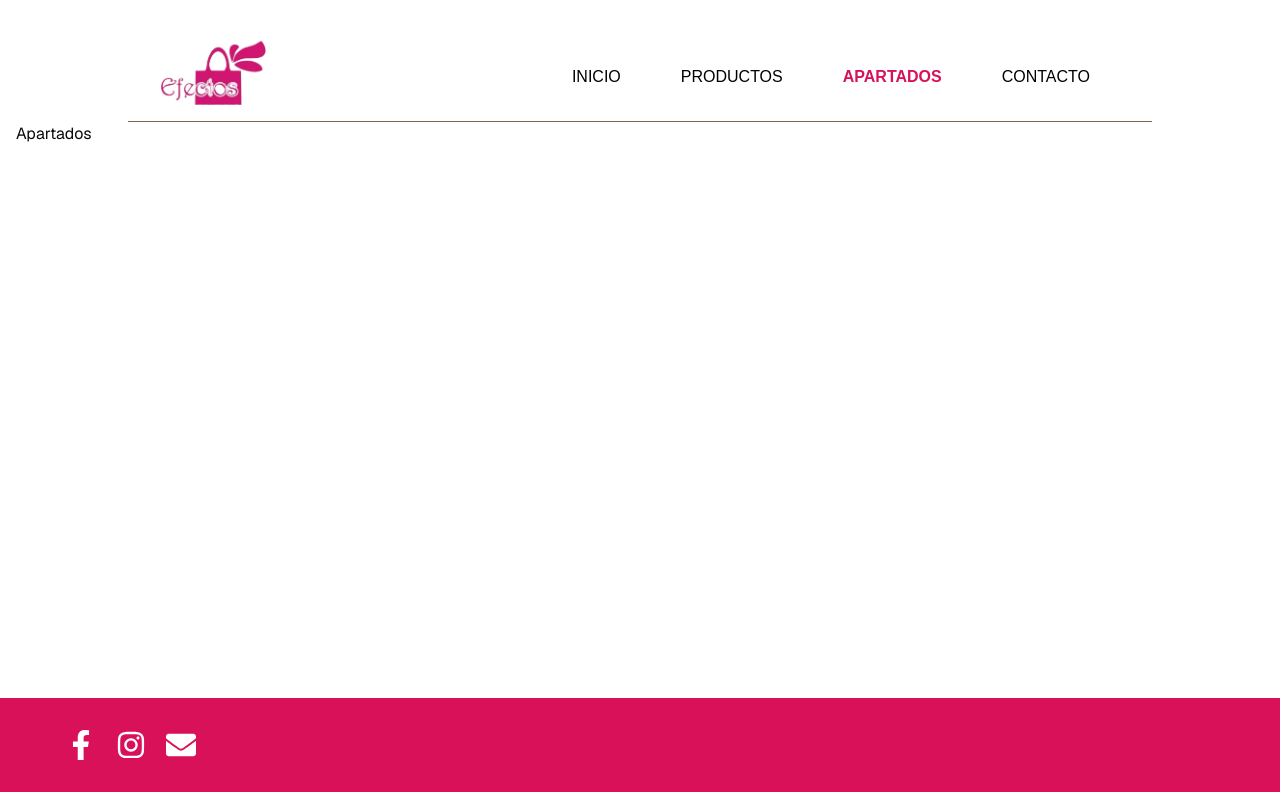
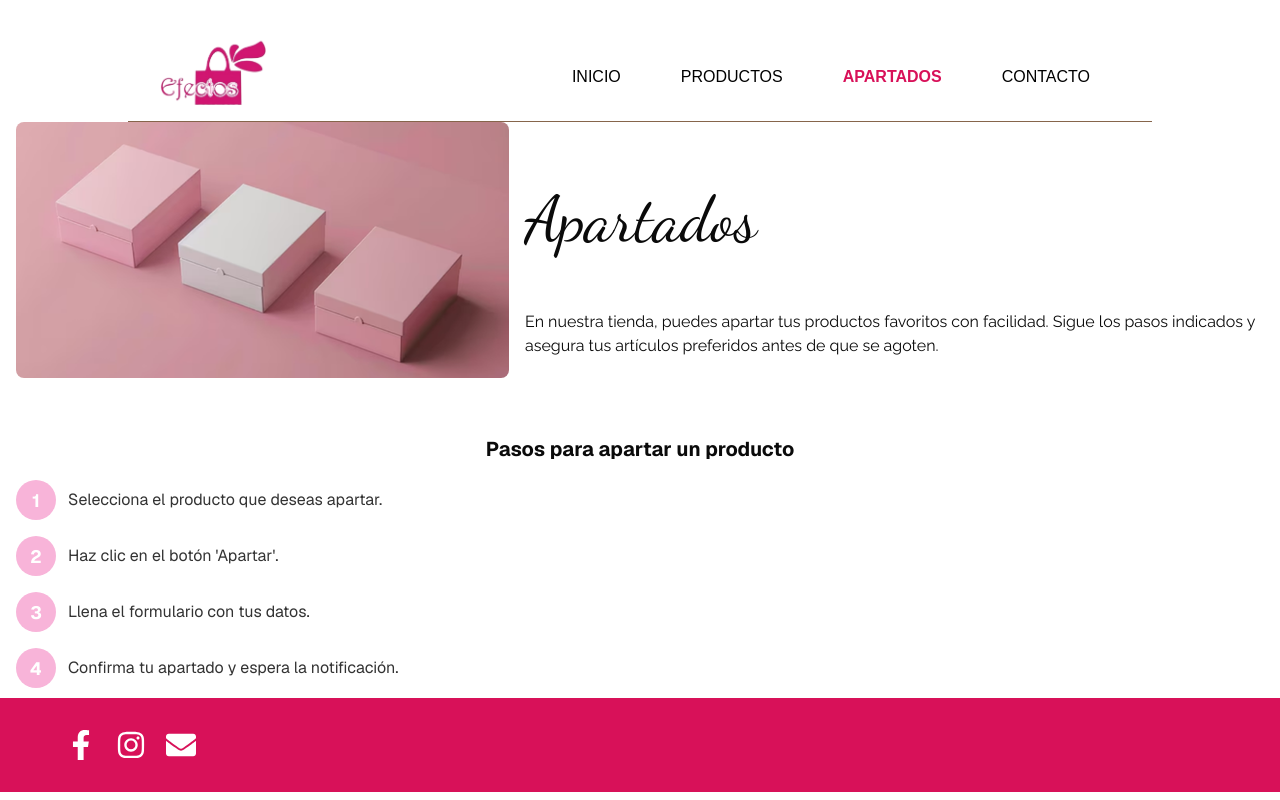
Before and after one commit to AdanYairJS/EfectosWebsite, a Next.js app: page /apartados in a window 1280 px wide. Built offline with nearby package versions, Linux system fonts and the light colour scheme; a web font is replaced by a local one.

Commit message:
Primera version de la pagina de apartados, adicion de estilos a la pagina de productos

```diff
--- a/app/apartados/page.tsx
+++ b/app/apartados/page.tsx
@@ -1,10 +1,45 @@
-import styles from '../styles/Productos.module.css'
+import styles from "../styles/Apartados.module.css";
 
 export default async function Index() {
+  const steps = [
+    "Selecciona el producto que deseas apartar.",
+    "Haz clic en el botón 'Apartar'.",
+    "Llena el formulario con tus datos.",
+    "Confirma tu apartado y espera la notificación.",
+  ];
+
   return (
     <>
       <main className="flex-1 flex flex-col gap-6 px-4">
-          <h2 className={styles.textofancy}>Apartados</h2>
+        <section className={styles.section}>
+          <div className={styles.imageTextContainer}>
+            <img
+              src="apartados/apartados.png"
+              alt="Apartados"
+              className={styles.image}
+            />
+            <div className={styles.textContainer}>
+              <h2 className={styles.title}>Apartados</h2>
+              <p className={styles.paragraph}>
+                En nuestra tienda, puedes apartar tus productos favoritos con
+                facilidad. Sigue los pasos indicados y asegura tus artículos
+                preferidos antes de que se agoten.
+              </p>
+            </div>
+          </div>
+        </section>
+
+        <section className={styles.stepsSection}>
+          <h3 className={styles.stepsTitle}>Pasos para apartar un producto</h3>
+          <ul className={styles.stepsList}>
+            {steps.map((step, index) => (
+              <li key={index} className={styles.stepItem}>
+                <div className={styles.stepNumber}>{index + 1}</div>
+                <p className={styles.stepText}>{step}</p>
+              </li>
+            ))}
+          </ul>
+        </section>
       </main>
     </>
   );
--- a/app/productos/page.tsx
+++ b/app/productos/page.tsx
@@ -12,9 +12,7 @@ export default async function Productos() {
     <main>
       <section className={styles.section_header}>
         <h2 className={styles.title}>Bolsas</h2>
-        <p className={styles.text}>Descubre nuestra colección de bolsas únicas para cada ocasión. Con nuestro sistema de apartado, puedes reservar tus favoritas con facilidad.</p>
-        <div></div>
-      </section>
+        <p className={styles.text}>Descubre nuestra colección de bolsas únicas para cada ocasión. Con nuestro sistema de apartado, puedes reservar tus favoritas con facilidad.</p>      </section>
       <div className={styles.cardsContainer}>
         {products.map((product) => (
           <Card
--- /dev/null
+++ b/app/styles/Apartados.module.css
@@ -0,0 +1,99 @@
+@import url('https://fonts.googleapis.com/css2?family=Dancing+Script:wght@400..700&display=swap');
+@import url('https://fonts.googleapis.com/css2?family=Raleway:ital@0;1&display=swap');
+
+/* General */
+.section {
+    display: flex;
+    flex-direction: column;
+    gap: 24px;
+    margin-bottom: 32px;
+  }
+
+  .title {
+    padding: 30px 0;
+    font-family: "Dancing Script", cursive;
+    font-optical-sizing: auto;
+    font-weight: 400;
+    font-style: normal;
+    font-size: 4rem;
+}
+
+  /* Imagen y texto */
+  .imageTextContainer {
+    display: flex;
+    align-items: center;
+    gap: 16px;
+    flex-wrap: wrap; /* Ajusta el contenido para pantallas pequeñas */
+  }
+
+  .image {
+    flex: 1;
+    max-width: 50%; /* Ajusta el tamaño máximo */
+    height: auto;
+    border-radius: 8px;
+  }
+
+  .textContainer {
+    flex: 2;
+    display: flex;
+    flex-direction: column;
+    gap: 12px;
+  }
+
+  .paragraph {
+    /* font-size: 16px;
+    line-height: 1.5;
+    color: #555; */
+    font-family: "Raleway", serif;
+    font-optical-sizing: auto;
+    font-weight: 400;
+    font-style: normal;
+    font-size: 1rem;
+  }
+
+  /* Lista de pasos */
+  .stepsSection {
+    display: flex;
+    flex-direction: column;
+    gap: 16px;
+  }
+
+  .stepsTitle {
+    font-size: 20px;
+    font-weight: bold;
+    text-align: center;
+  }
+
+  .stepsList {
+    list-style: none;
+    padding: 0;
+    display: flex;
+    flex-direction: column;
+    gap: 16px;
+  }
+
+  .stepItem {
+    display: flex;
+    align-items: center;
+    gap: 12px;
+  }
+
+  .stepNumber {
+    width: 40px;
+    height: 40px;
+    display: flex;
+    align-items: center;
+    justify-content: center;
+    border-radius: 50%;
+    background-color: #f8b4d9; /* Rosa */
+    color: white;
+    font-weight: bold;
+    font-size: 18px;
+    flex-shrink: 0;
+  }
+
+  .stepText {
+    font-size: 16px;
+    line-height: 1.5;
+    color: #333;
+  }
--- a/app/styles/Productos.module.css
+++ b/app/styles/Productos.module.css
@@ -40,6 +40,7 @@
     justify-content: flex-start; /* Alineación a la izquierda */
     padding: 16px;
     padding-inline: 10%;
+    padding-bottom: 3rem;
   }
 
   /* Estilo de cada card */
@@ -47,7 +48,7 @@
     background-color: #fff;
     border: 1px solid #ddd;
     width: calc(25% - 16px);
-    padding: 16px;
+    padding: 20px;
     /* box-shadow: 0 2px 4px rgba(0, 0, 0, 0.1); */
     display: flex;
     flex-direction: column;
@@ -83,5 +84,5 @@
   }
 
   .cardButton:hover {
-    background-color: #005bb5;
+    background-color: #8D7868;
   }
```
Also changed, not shown: public/apartados/apartados.png (added). Lines whose indentation alone changed are shown as unchanged.
